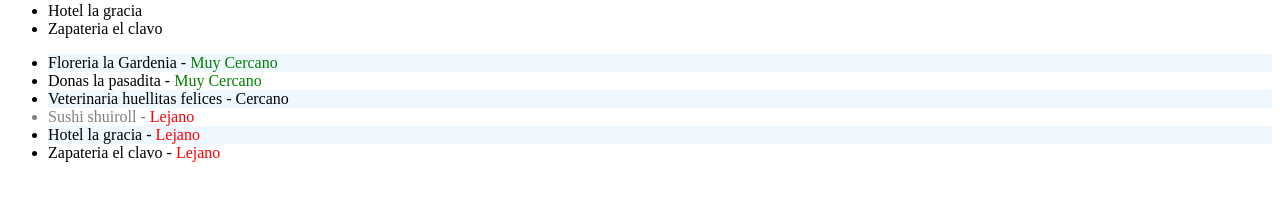
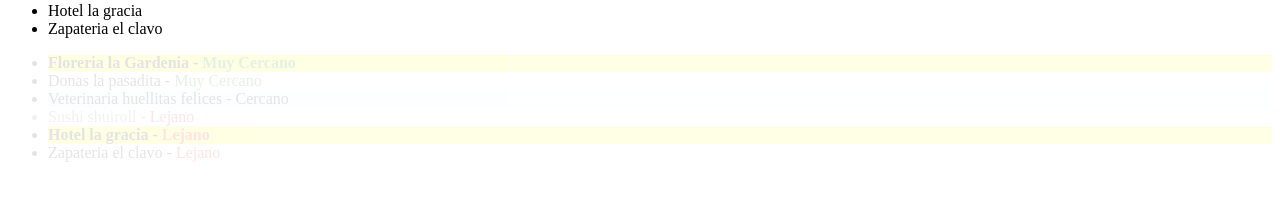
Before and after one commit to mpetrinidev/angular6_platzisquare, an Angular app: page / in a window 1280 px wide. Shown: the part 150-350 px from the top of the page. Built offline with nearby package versions, Linux system fonts and the light colour scheme; what @agm/core would draw is missing.

Commit message:
host listener y host binding

```diff
--- a/src/app/app.component.html
+++ b/src/app/app.component.html
@@ -17,11 +17,13 @@
 
 <ul>
   <ng-container *ngFor="let lugar of lugares; even as esPar;" [ngSwitch]="lugar.cercania">
-    <li [ngStyle]="{color: (lugar.active) ? 'black' : 'gray'}" [ngClass]="esPar ? 'numero_par' : ''">
-      {{lugar.nombre}} -
-      <span *ngSwitchCase="1" [ngStyle]="{color: 'green'}">Muy Cercano</span>
-      <span *ngSwitchCase="2" [ngStyle]="{color: 'black'}">Cercano</span>
-      <span *ngSwitchCase="3" [ngStyle]="{color: 'red'}">Lejano</span>
-    </li>
+    <a>
+      <li contar-clicks [ngStyle]="{color: (lugar.active) ? 'black' : 'gray'}" [ngClass]="esPar ? 'numero_par' : ''" [resaltar]="lugar.plan">
+        {{lugar.nombre}} -
+        <span *ngSwitchCase="1" [ngStyle]="{color: 'green'}">Muy Cercano</span>
+        <span *ngSwitchCase="2" [ngStyle]="{color: 'black'}">Cercano</span>
+        <span *ngSwitchCase="3" [ngStyle]="{color: 'red'}">Lejano</span>
+      </li>
+    </a>
   </ng-container>
 </ul>
--- a/src/app/app.component.ts
+++ b/src/app/app.component.ts
@@ -8,17 +8,48 @@ import { Component } from '@angular/core';
 export class AppComponent {
   title = 'PlatziSquare';
   lugares: any = [
-    { cercania: 1, distancia: 1, active: true, nombre: 'Floreria la Gardenia' },
-    { cercania: 1, distancia: 1.8, active: true, nombre: 'Donas la pasadita' },
     {
+      plan: 'pagado',
+      cercania: 1,
+      distancia: 1,
+      active: true,
+      nombre: 'Floreria la Gardenia'
+    },
+    {
+      plan: 'gratuito',
+      cercania: 1,
+      distancia: 1.8,
+      active: true,
+      nombre: 'Donas la pasadita'
+    },
+    {
+      plan: 'gratuito',
       cercania: 2,
       distancia: 5,
       active: true,
       nombre: 'Veterinaria huellitas felices'
     },
-    { cercania: 3, distancia: 10, active: false, nombre: 'Sushi shuiroll' },
-    { cercania: 3, distancia: 35, active: true, nombre: 'Hotel la gracia' },
-    { cercania: 3, distancia: 120, active: true, nombre: 'Zapateria el clavo' }
+    {
+      plan: 'gratuito',
+      cercania: 3,
+      distancia: 10,
+      active: false,
+      nombre: 'Sushi shuiroll'
+    },
+    {
+      plan: 'pagado',
+      cercania: 3,
+      distancia: 35,
+      active: true,
+      nombre: 'Hotel la gracia'
+    },
+    {
+      plan: 'gratuito',
+      cercania: 3,
+      distancia: 120,
+      active: true,
+      nombre: 'Zapateria el clavo'
+    }
   ];
 
   lat: number = -34.6351364;
--- a/src/app/app.module.ts
+++ b/src/app/app.module.ts
@@ -4,9 +4,11 @@ import { NgModule } from '@angular/core';
 import { AppComponent } from './app.component';
 
 import { AgmCoreModule } from '@agm/core';
+import { ResaltarDirective } from './directives/resaltar/resaltar.directive';
+import { ContarClicksDirective } from './directives/clicks/contar-clicks.directive';
 
 @NgModule({
-  declarations: [AppComponent],
+  declarations: [AppComponent, ResaltarDirective, ContarClicksDirective],
   imports: [
     BrowserModule,
     AgmCoreModule.forRoot({
--- /dev/null
+++ b/src/app/directives/clicks/contar-clicks.directive.ts
@@ -0,0 +1,18 @@
+import { Directive, HostListener, HostBinding } from '@angular/core';
+
+@Directive({
+  selector: 'li[contar-clicks]'
+})
+export class ContarClicksDirective {
+  clickN = 0;
+
+  @HostBinding('style.opacity') opacity: number = 0.1;
+
+  @HostListener('click', ['$event.target'])
+  onClick(btn) {
+    console.log('a', btn, 'numero de clicks:', this.clickN++);
+    this.opacity += 0.5;
+  }
+
+  constructor() {}
+}
--- /dev/null
+++ b/src/app/directives/resaltar/resaltar.directive.ts
@@ -0,0 +1,22 @@
+import { Directive, OnInit, ElementRef, Renderer2, Input } from '@angular/core';
+
+@Directive({
+  selector: '[resaltar]'
+})
+export class ResaltarDirective implements OnInit {
+  constructor(private elRef: ElementRef, private renderer: Renderer2) {}
+
+  @Input('resaltar') plan: string = '';
+
+  ngOnInit(): void {
+    if (this.plan === 'pagado') {
+      this.renderer.setStyle(
+        this.elRef.nativeElement,
+        'background-color',
+        'yellow'
+      );
+
+      this.renderer.setStyle(this.elRef.nativeElement, 'font-weight', 'bold');
+    }
+  }
+}
```
Also changed, not shown: 2 other files (tests, documents, lock files or other folders).
